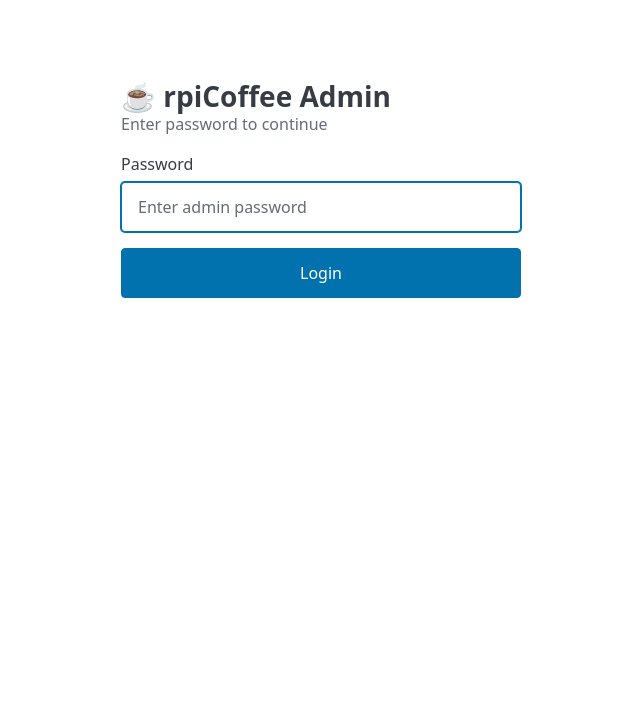
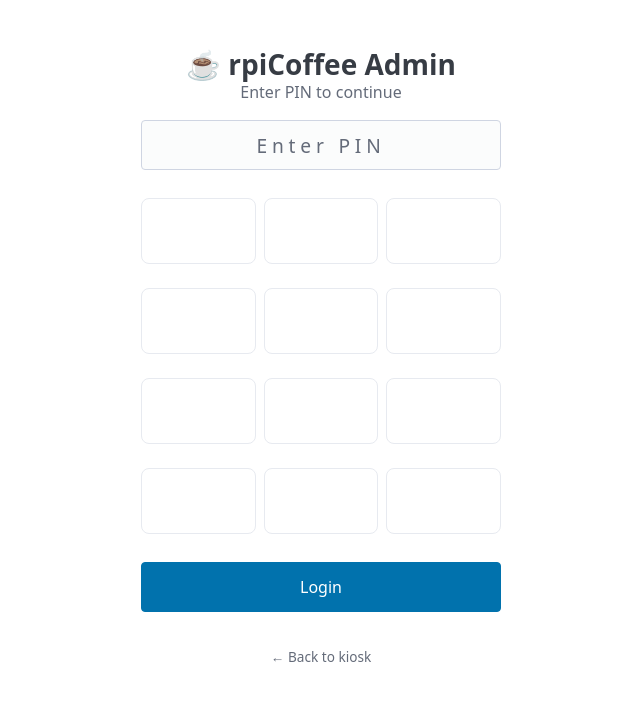
Before and after one commit to jenschristianschroder/rpiCoffee, a FastAPI app: page /admin/login in a window 1280 px wide. Shown: the part 76-777 px from the top of the page, without its empty margins (319-959 px from the left). Run offline with FastAPI, Linux system fonts and the light colour scheme; some libraries are stand-ins or nearby versions.

Commit message:
ui: logout redirects to kiosk, add numeric keypad to login and change-password
- Logout now redirects to / (kiosk page) instead of /admin/login
- Login page: replace text input with touch-friendly numeric keypad,
  readonly input to suppress on-screen keyboard on Pi touchscreen
- Dashboard change-password: add numeric keypad with active-field
  switching (tap field to target, highlighted with outline)
- All numpad buttons sized for 800x480 Pi display with large tap targets

```diff
--- a/app/admin/router.py
+++ b/app/admin/router.py
@@ -70,7 +70,7 @@ async def login_submit(request: Request, password: str = Form(...)):
 
 @router.get("/logout")
 async def logout():
-    response = RedirectResponse(url="/admin/login", status_code=303)
+    response = RedirectResponse(url="/", status_code=303)
     response.delete_cookie("session")
     return response
 
--- a/app/admin/templates/login.html
+++ b/app/admin/templates/login.html
@@ -1,21 +1,63 @@
 {% extends "base.html" %}
 {% block title %}Login – rpiCoffee{% endblock %}
 
+{% block head %}
+<style>
+    .login-section { max-width: 360px; margin: 2rem auto; }
+    .login-section hgroup { text-align: center; }
+    .numpad { display: grid; grid-template-columns: repeat(3, 1fr); gap: 0.5rem; margin: 0.75rem 0; }
+    .numpad button {
+        font-size: 1.6rem; padding: 0.8rem 0; border-radius: 0.5rem;
+        border: 1px solid var(--pico-muted-border-color);
+        background: var(--pico-card-background-color); color: var(--pico-color);
+        cursor: pointer; touch-action: manipulation;
+        -webkit-tap-highlight-color: transparent; user-select: none;
+        transition: background 0.15s;
+    }
+    .numpad button:active { background: var(--pico-primary-background); }
+    .numpad .btn-clear { font-size: 1.1rem; }
+    .numpad .btn-back { font-size: 1.3rem; }
+    #password { font-size: 1.2rem; text-align: center; letter-spacing: 0.3rem; }
+    .back-link { text-align: center; margin-top: 1rem; }
+    .back-link a { color: var(--pico-muted-color); font-size: 0.85rem; text-decoration: none; }
+</style>
+{% endblock %}
+
 {% block content %}
-<section style="max-width: 400px; margin: 4rem auto;">
+<section class="login-section">
     <hgroup>
         <h2>&#9749; rpiCoffee Admin</h2>
-        <p>Enter password to continue</p>
+        <p>Enter PIN to continue</p>
     </hgroup>
 
     {% if error %}
-    <p style="color: var(--pico-del-color);">{{ error }}</p>
+    <p style="color: var(--pico-del-color); text-align: center;">{{ error }}</p>
     {% endif %}
 
-    <form method="post" action="/admin/login">
-        <label for="password">Password</label>
-        <input type="password" id="password" name="password" placeholder="Enter admin password" required autofocus>
+    <form method="post" action="/admin/login" autocomplete="off">
+        <input type="password" id="password" name="password" placeholder="Enter PIN" inputmode="none" readonly required>
+        <div class="numpad">
+            <button type="button" onclick="numPress('1')">1</button>
+            <button type="button" onclick="numPress('2')">2</button>
+            <button type="button" onclick="numPress('3')">3</button>
+            <button type="button" onclick="numPress('4')">4</button>
+            <button type="button" onclick="numPress('5')">5</button>
+            <button type="button" onclick="numPress('6')">6</button>
+            <button type="button" onclick="numPress('7')">7</button>
+            <button type="button" onclick="numPress('8')">8</button>
+            <button type="button" onclick="numPress('9')">9</button>
+            <button type="button" class="btn-clear" onclick="numClear()">Clear</button>
+            <button type="button" onclick="numPress('0')">0</button>
+            <button type="button" class="btn-back" onclick="numBack()">&#9003;</button>
+        </div>
         <button type="submit">Login</button>
     </form>
+    <div class="back-link"><a href="/">&larr; Back to kiosk</a></div>
 </section>
+<script>
+    var pinInput = document.getElementById('password');
+    function numPress(d) { pinInput.value += d; }
+    function numClear() { pinInput.value = ''; }
+    function numBack() { pinInput.value = pinInput.value.slice(0, -1); }
+</script>
 {% endblock %}
```
Also changed, not shown: app/admin/templates/dashboard.html (+47 -3 lines).
